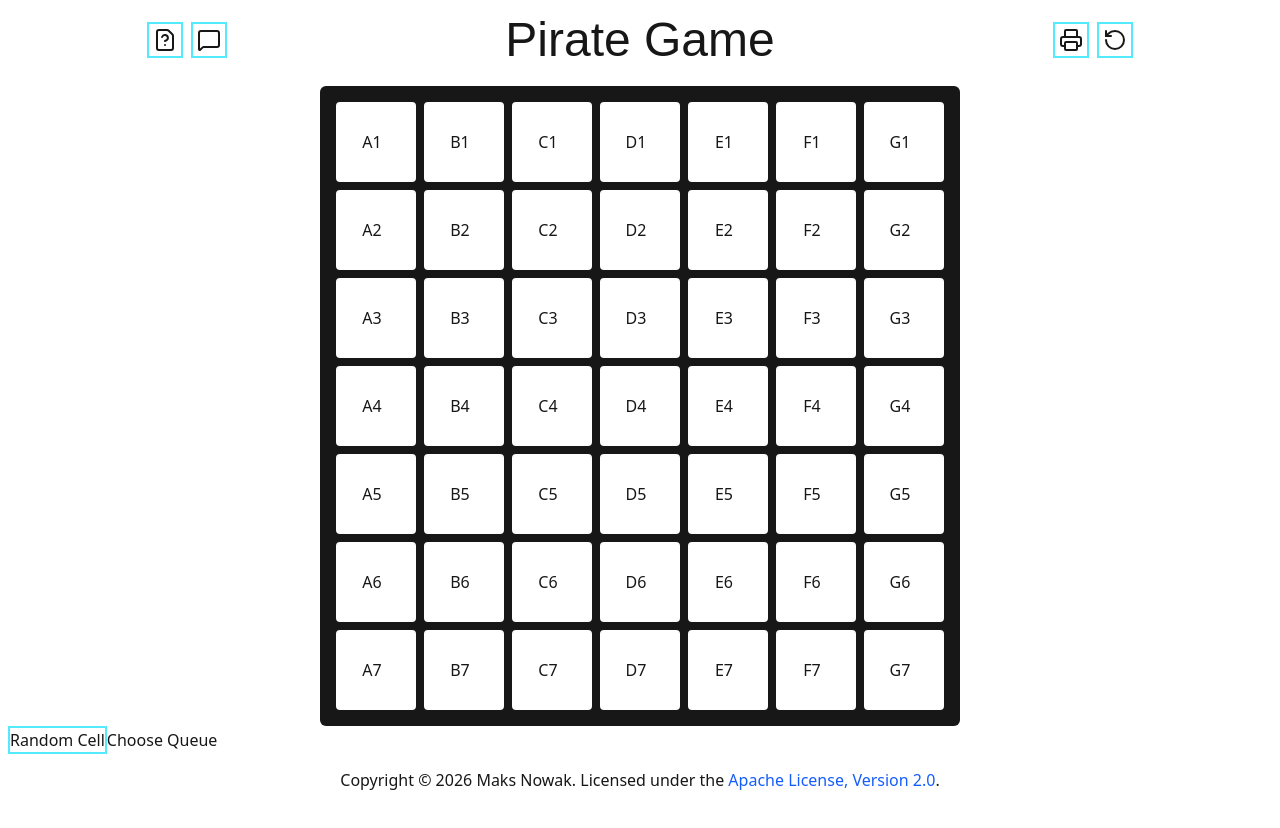
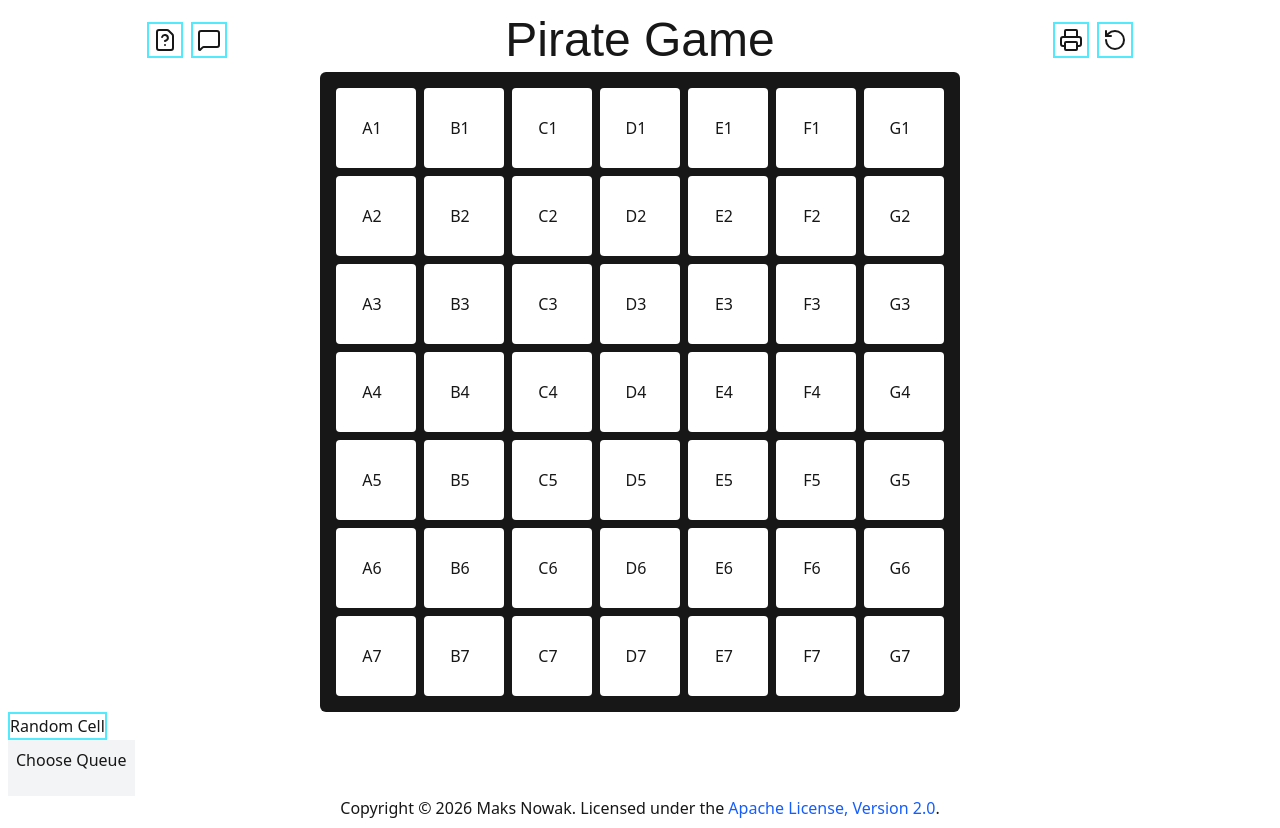
Before and after one commit to f2reninj5/Pirate-Game, a Next.js app: page / in a window 1280 px wide. Before the commit the page ends 800 px from the top, so only its background shows below. Built offline with nearby package versions, Linux system fonts and the light colour scheme; a web font is replaced by a local one.

Commit message:
Add preview to choose queue component

```diff
--- a/src/component/choose-queue.tsx
+++ b/src/component/choose-queue.tsx
@@ -1,16 +1,19 @@
 "use client";
 
 import { useContext } from "react";
+import PlayerList from "@/component/player-list";
 import Dialog from "@/component/ui/dialog";
 import { GameContext } from "@/context/game-context";
 
 function ChooseQueueTrigger(queue: string[]) {
   return (
-    <button type="button">
+    <button className="bg-gray-100 p-2 flex flex-col gap-2" type="button">
       <div>Choose Queue</div>
-      {queue.map((player, _) => (
-        <div key={player}>{player}</div>
-      ))}
+      <div className=" flex flex-col items-center gap-1">
+        <div className="bg-gray-400 text-[16px] w-full">{queue[0]}</div>
+        <div className="bg-gray-300 text-[12px] w-[75%]">{queue[1]}</div>
+        <div className="bg-gray-200 text-[9px] w-[56.25%]">{queue[2]}</div>
+      </div>
     </button>
   );
 }
@@ -25,7 +28,15 @@ export default function ChooseQueue() {
       trigger={ChooseQueueTrigger(gameState.chooseQueue)}
       title="Choose Queue"
     >
-      hello
+      <div className="grid grid-cols-2">
+        <span>Next:</span>
+        <div>
+          {gameState.chooseQueue.map((player) => (
+            <div key={player}>{player}</div>
+          ))}
+        </div>
+      </div>
+      <PlayerList></PlayerList>
     </Dialog>
   );
 }
```
